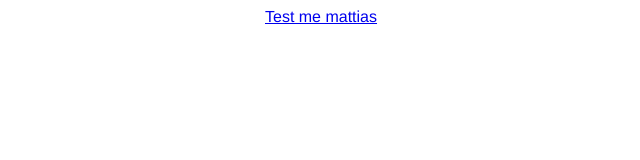
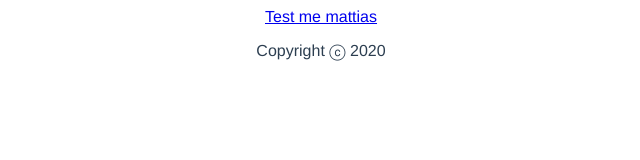
Before and after one commit to Artur-Hoppner/TDDcrushTheBug, a Vue app: page /cart in a window 1280 px wide. Shown: the top 160 px of the page, without its empty margins (319-959 px from the left). Built offline with nearby package versions, Linux system fonts and the light colour scheme.

Commit message:
imported component footer to all views

```diff
--- a/src/views/Cart.vue
+++ b/src/views/Cart.vue
@@ -1,9 +1,17 @@
 <template>
-  <div></div>
+  <div>
+    <Footer />
+  </div>
 </template>
 
 <script>
-export default {};
+import Footer from '@/components/Footer/Footer.vue';
+export default {
+  name: 'Cart',
+  components: {
+    Footer
+  }
+};
 </script>
 
 <style></style>
--- a/src/views/Landing.vue
+++ b/src/views/Landing.vue
@@ -1,9 +1,17 @@
 <template>
-  <div></div>
+  <div>
+    <Footer />
+  </div>
 </template>
 
 <script>
-export default {};
+import Footer from '@/components/Footer/Footer.vue';
+export default {
+  name: 'Landing',
+  components: {
+    Footer
+  }
+};
 </script>
 
 <style></style>
--- a/src/views/Order.vue
+++ b/src/views/Order.vue
@@ -1,9 +1,17 @@
 <template>
-  <div></div>
+  <div>
+    <Footer />
+  </div>
 </template>
 
 <script>
-export default {};
+import Footer from '@/components/Footer/Footer.vue';
+export default {
+  name: 'Order',
+  components: {
+    Footer
+  }
+};
 </script>
 
 <style></style>
```
